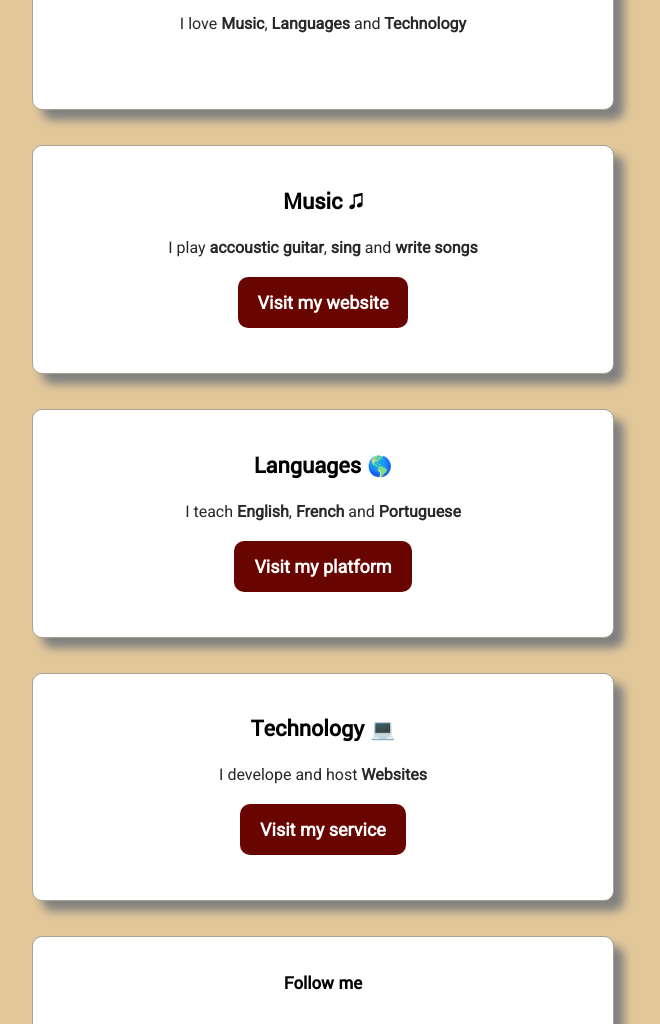
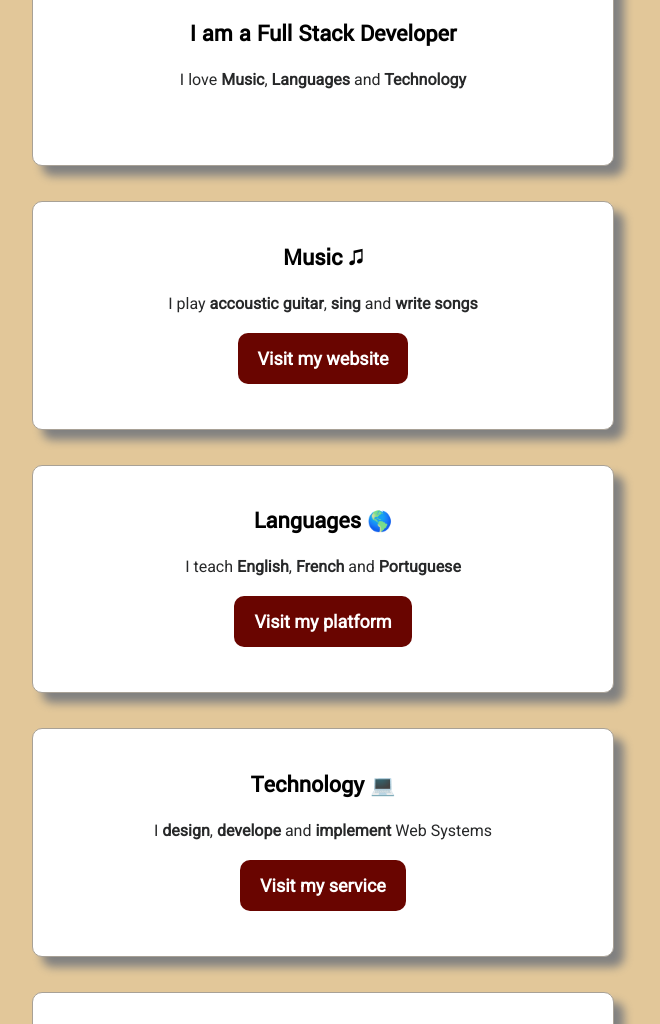
Before and after one commit to digidweb/profile, a plain HTML site: page index.html in a window 1280 px wide. Shown: the part 434-1458 px from the top of the page, without its empty margins (317-977 px from the left). Drawn offline with Linux system fonts and the light colour scheme.

Commit message:
Update details

```diff
--- a/index.html
+++ b/index.html
@@ -15,6 +15,9 @@
           Hello, I'm Leo Val de Casas!
         </h1>
           <img id ="profile-pic" src="https://avatars.githubusercontent.com/u/92958088?v=4" alt="Profile Picture">
+          <h2>
+            I am a Full Stack Developer
+          </h2>
           <p>
             I love <strong>Music</strong>, <strong>Languages</strong> and<strong> Technology</strong>
           </p>
@@ -47,7 +50,7 @@
           Technology  <span style='font-size:20px;'>&#128187;</span>
         </h2>
         <p>
-          I develope and host <strong>Websites</strong>
+          I <strong>design</strong>, <strong>develope</strong> and <strong>implement</strong> Web Systems
         </p>
         <br>
         <a href="https://digid.com.br" class="btn-blue" target="_blank">Visit my service</a>
@@ -55,7 +58,7 @@
 
       <div class="card" id="footer">
         <h3>
-          Follow me
+          Follow me!
         </h3>
         <p>
           <ul>
```
